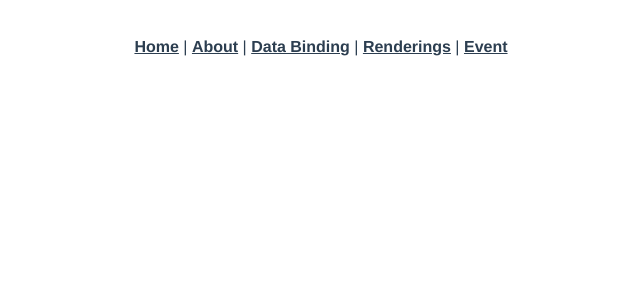
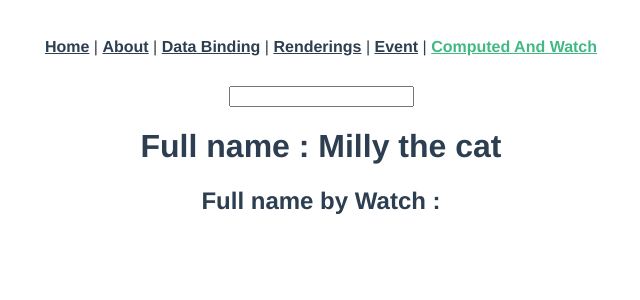
Before and after one commit to S1000f/vue-project, a Vue app: page /computed in a window 1280 px wide. Shown: the top 300 px of the page, without its empty margins (319-959 px from the left). Built offline with nearby package versions, Linux system fonts and the light colour scheme.

Commit message:
computed and watch

```diff
--- a/src/App.vue
+++ b/src/App.vue
@@ -4,7 +4,8 @@
     <router-link to="/about">About</router-link> |
     <router-link to="/databinding">Data Binding</router-link> |
     <router-link to="/rendering">Renderings</router-link> |
-    <router-link to="/event">Event</router-link>
+    <router-link to="/event">Event</router-link> |
+    <router-link to="/computed">Computed And Watch</router-link>
   </div>
   <router-view/>
 </template>
--- a/src/router/index.js
+++ b/src/router/index.js
@@ -3,6 +3,7 @@ import Home from '../views/Home.vue'
 import DataBinding from '../views/DataBinding.vue'
 import Rendering from '../views/Rendering.vue'
 import Event from '@/views/Event'
+import ComputedAndWatch from '@/views/ComputedAndWatch'
 
 const routes = [
   {
@@ -32,6 +33,11 @@ const routes = [
     path: '/event',
     name: 'Event',
     component: Event
+  },
+  {
+    path: '/computed',
+    name: 'ComputedAndWatch',
+    component: ComputedAndWatch
   }
 ]
 
--- /dev/null
+++ b/src/views/ComputedAndWatch.vue
@@ -0,0 +1,46 @@
+<template>
+  <div>
+    <input type="text" v-model="inputName" @change="setFirstName(inputName)">
+  </div>
+   <div>
+     <h1>Full name : {{fullName}}</h1>
+   </div>
+   <div>
+     <h2>Full name by Watch : {{fullNameChanged}}</h2>
+   </div>
+</template>
+<script>
+  export default {
+    name: '',
+    components: {},
+    data() {
+      return {
+        firstName: 'Milly',
+        lastName: 'the cat',
+        fullNameChanged: ''
+      };
+    },
+    computed: {
+      fullName() {
+        return this.firstName + ' ' + this.lastName;
+      }
+    },
+    watch: {
+      firstName() {
+        this.fullNameChanged = this.firstName + ' ' + this.lastName;
+      },
+      lastName() {
+        this.fullNameChanged = this.firstName + ' ' + this.lastName;
+      }
+    },
+    setup() {},
+    created() {},
+    mounted() {},
+    unmounted() {},
+    methods: {
+      setFirstName(_inputName) {
+        this.firstName = _inputName;
+      }
+    }
+  }
+</script>
```
